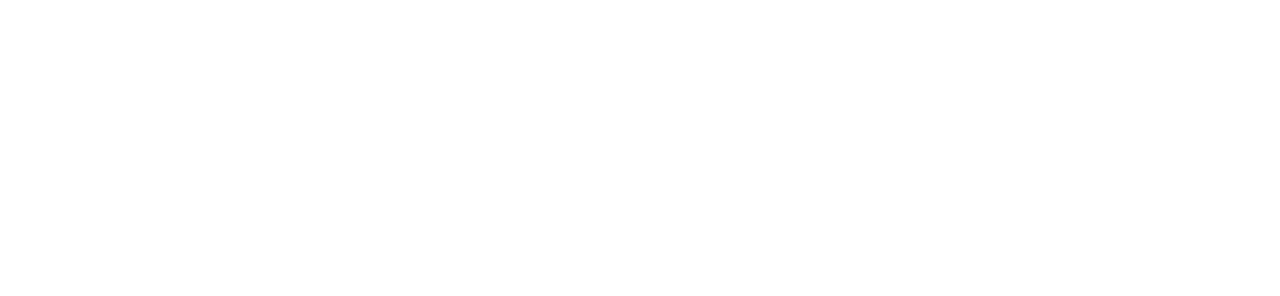
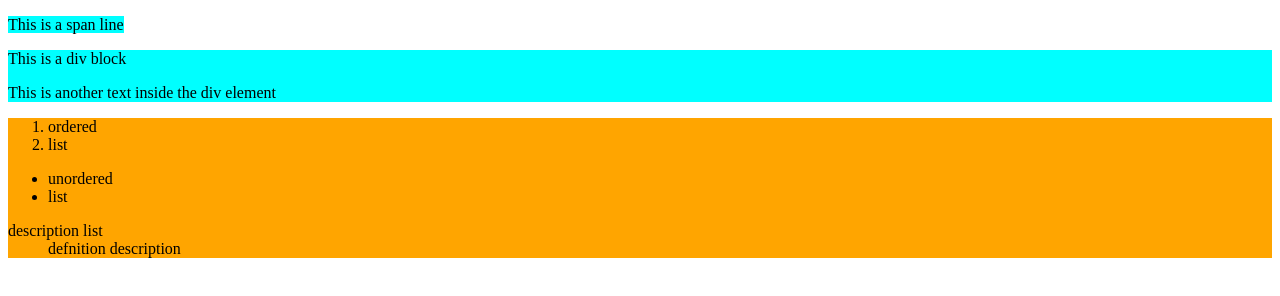
Before and after one commit to T0K3NZ34/CF_School, a plain HTML site: page HTML_D1/HTML_Lists_Blocks_Lines_Elements.html in a window 1280 px wide. Drawn offline with Linux system fonts and the light colour scheme.

Commit message:
Html list, blocks, lines has been finished

```diff
--- a/HTML_D1/HTML_Lists_Blocks_Lines_Elements.html
+++ b/HTML_D1/HTML_Lists_Blocks_Lines_Elements.html
@@ -1,9 +1,65 @@
 <!DOCTYPE html>
 <html lang="en">
-  <head>
-    <meta charset="UTF-8" />
-    <meta name="viewport" content="width=device-width, initial-scale=1.0" />
-    <title>HTML Elements P3.</title>
-  </head>
-  <body></body>
+<head>
+  <meta charset="UTF-8">
+  <meta name="viewport" content="width=device-width, initial-scale=1.0">
+  <title>Lists, Blocks and Lines</title>
+  <style>
+
+    .span, .div
+    {
+      background-color: aqua;
+    }
+    .adiv
+    {
+      background-color: orange;
+    }
+  </style>
+</head>
+<body>
+  <header>
+    <p><span class="span">This is a span line</span></p>
+    <!--typically used to apply styles or add
+      functionality to a small text or inline elemenr
+       within a paragraph or sentence-->
+  </header>
+  <main>
+    <div class="div">
+      <p>This is a div block</p>
+      <p>This is another text inside the div element</p>
+    </div>
+    <!--the div element is therefore to create sections
+      or contaiers within a webpage layout -->
+      <section>
+        <div class="adiv">
+            <ol>
+              <li>ordered</li>
+              <li>list</li>
+            </ol>
+            <!--he element ol createas list
+              where the order matters,
+              typically displayed with numbers-->
+            <ul>
+              <li>unordered</li>
+              <li>list</li>
+            </ul>
+            <!--the ul displays a list where the order
+              does not matter and is typicallly
+              dysplayed with bullet points-->
+            <dl>
+              <dt>description list</dt>
+              <dd>defnition description</dd>
+            </dl>
+            <!--the dl element displays a list with a
+               dt (definition term) and
+               a dd (definition description)
+              usually used to create lists or glossaries
+              in wich eaach term has an associated description-->
+        </div>
+      </section>
+  </main>
+  <footer>
+
+  </footer>
+</body>
 </html>
```
Also changed, not shown: HTML_D1/HTML_Basic_Elements.html (+2 -1 lines).
